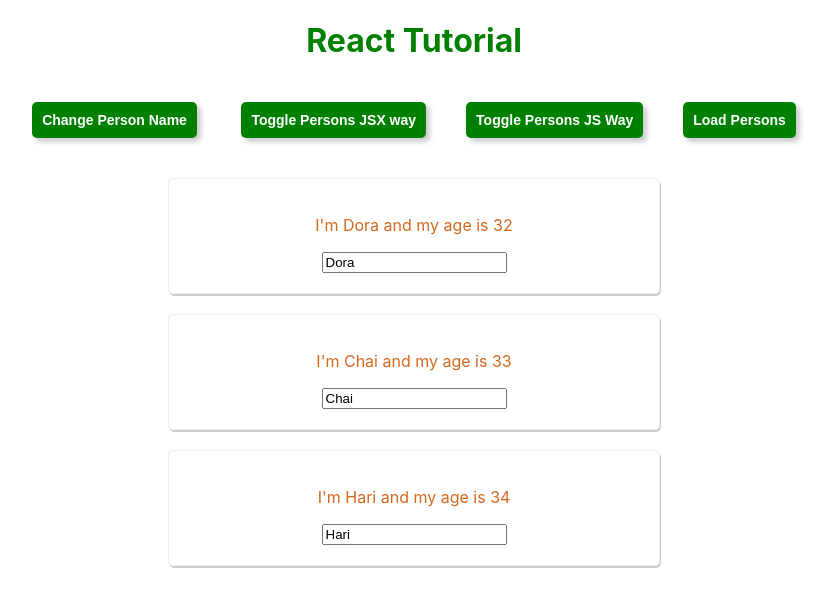
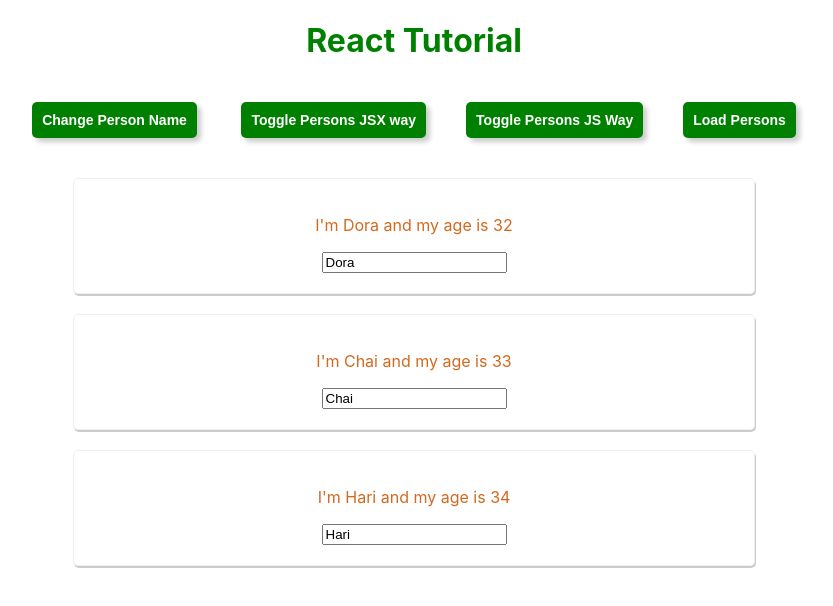
Before and after one commit to Dorababu/react-tutorial, a React (Create React App) app: page / in a window 1280 px wide. Both pictures are taken after a click on the button "Load Persons". Shown: the top 606 px of the page, without its empty margins (226-1059 px from the left). Built offline with nearby package versions, Linux system fonts and the light colour scheme.

Commit message:
Commenting radium changes

```diff
--- a/src/App.js
+++ b/src/App.js
@@ -1,7 +1,7 @@
 import React, { Component } from 'react';
 import './App.css';
 import Person from './Person/Person';
-import Radium, { StyleRoot} from 'radium';
+//import Radium, { StyleRoot} from 'radium';
 
 class App extends Component { // state-full component
   state = {
@@ -68,11 +68,11 @@ class App extends Component { // state-full component
       fontWeight: 'bold',
       color: 'white',
       fontSize: '14px',
-      margin: '20px',
-      ':hover': {
+      margin: '20px'
+      /*':hover': {
         backgroundColor: 'green',
         cursor:'pointer'
-      }
+      }*/
     }
 
 
@@ -100,10 +100,10 @@ class App extends Component { // state-full component
       );
       // changing style dynamically
       buttonStyle.backgroundColor = 'green';
-      buttonStyle[':hover'] = {
+      /*buttonStyle[':hover'] = {
         backgroundColor: 'darkorange',
         cursor:'pointer'
-      }
+      }*/
     }
 
     const classes = [];
@@ -118,7 +118,7 @@ class App extends Component { // state-full component
     }
 
     return (
-      <StyleRoot>
+      /*<StyleRoot>*/
         <div className="App">
           <h1 className={classes.join(' ')}>React Tutorial</h1>
           <button style={buttonStyle} onClick={this.changeStateHandler.bind(this, 'Chodisetti Dorababu')} key='changeName'>Change Person Name</button> {/* binding click using bind and inlie style*/}
@@ -135,9 +135,10 @@ class App extends Component { // state-full component
           {persons} {/* Conditional toggling  javascript way */}
           {personsList} {/* Display content using iterator */}
         </div>
-      </StyleRoot>
+      /*</StyleRoot>*/
     );
   }
 }
 
-export default Radium(App);
+export default App;
+//export default Radium(App);
--- a/src/Person/Person.js
+++ b/src/Person/Person.js
@@ -1,16 +1,16 @@
 import React from 'react';
-import Radium from 'radium';
+//import Radium from 'radium';
 import './Person.css'; // using external style sheet
 
 
 const person = (props) => { // state-less component
-    const style = {
+    /*const style = {
         '@media (min-width: 500px)' : {
             width: '450px'
         }
-    };
+    }; */
     return (
-        <div className='Person' onClick={props.deletePerson} style={style}> {/* <div className='Person' onClick={props.deletePerson}> */}
+        <div className='Person' onClick={props.deletePerson}> {/* <div className='Person' onClick={props.deletePerson} style={style}> */}
             <p onClick={props.clickMe}>I'm {props.name} and my age is {props.age} </p>  {/* binding props data dynamically and binding function refernce*/}
             <p>{props.children}</p> {/* getting child props */}
             <input type='text' onChange={props.changeMe} value={props.name} /> {/* two way data binding */}
@@ -18,4 +18,5 @@ const person = (props) => { // state-less component
     );
 }
 
-export default Radium(person);
+export default person;
+//export default Radium(person);
```
